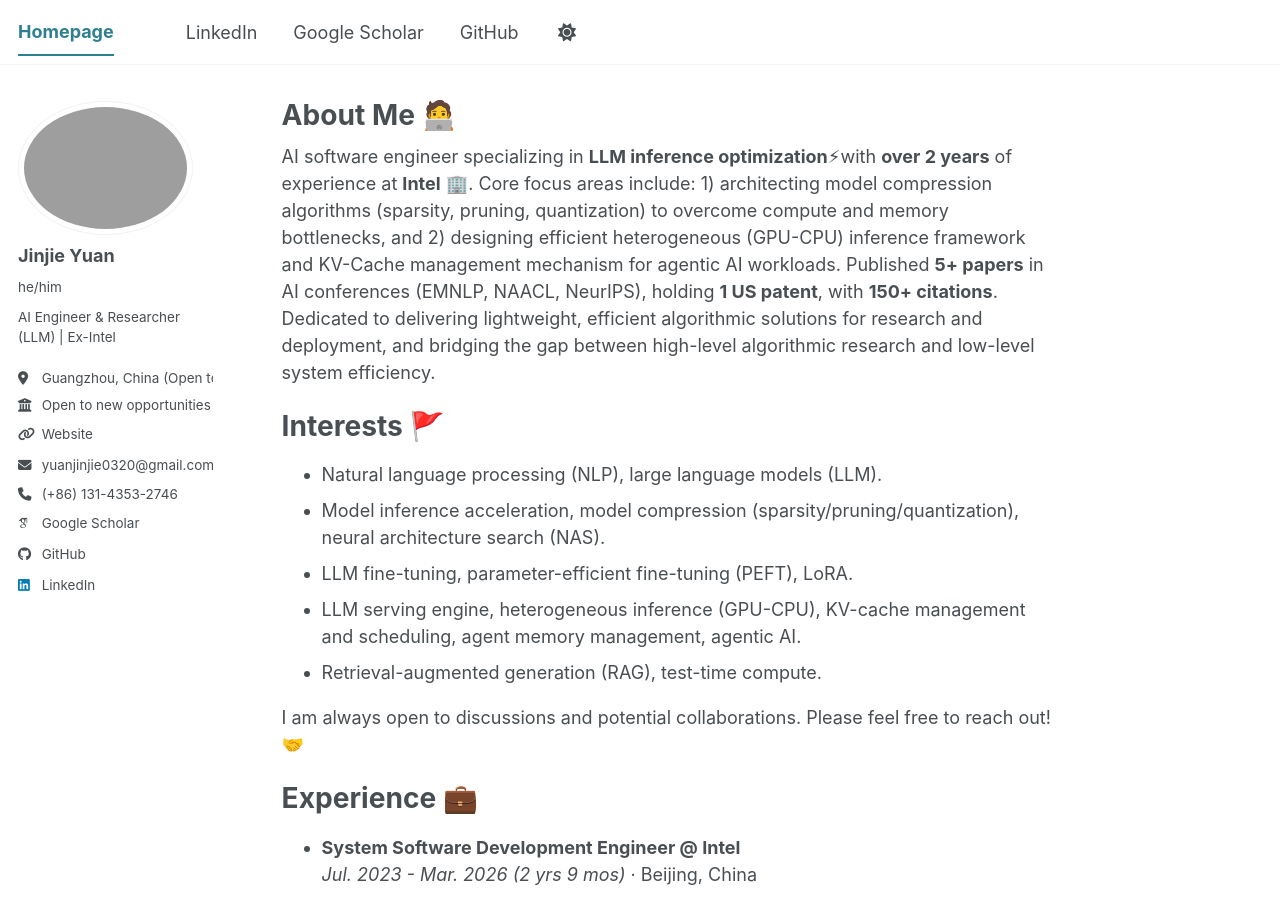
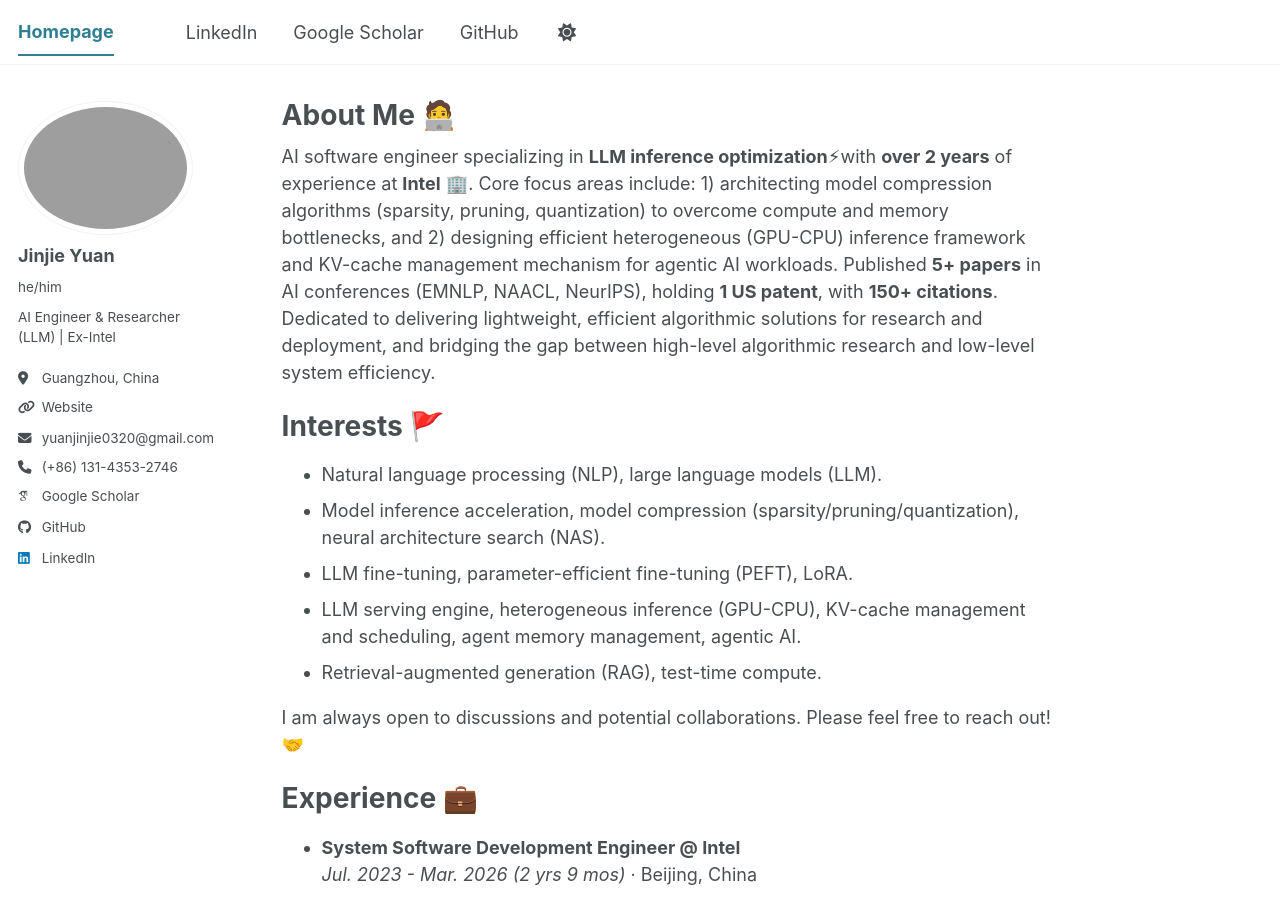
Before and after one commit to Yuan0320/Yuan0320.github.io, a Jekyll site: the page built from _pages/about.md, in a window 1280 px wide and 900 px high. Built offline with Jekyll 4.4.1, drawn with Linux system fonts in a browser that asks for light colours; some web fonts are replaced; our own code applies the rules of GitHub Pages for plain Markdown files; a script bundle is joined from its source files by our own code; library files that are not in the unit come from our copies.

Commit message:
update
Signed-off-by: Yuan0320 <315390366@qq.com>

```diff
--- a/_config.yml
+++ b/_config.yml
@@ -26,8 +26,8 @@ author:
   name             : "Jinjie Yuan"
   pronouns         : "he/him"
   bio              : "AI Engineer & Researcher (LLM) | Ex-Intel"
-  location         : "Guangzhou, China (Open to relocation)"
-  employer         : "Open to new opportunities"
+  location         : "Guangzhou, China"
+  # employer         : "Open to new opportunities"
   uri              : "https://yuan0320.github.io"
   # email            : "jinjie.yuan@intel.com"
   email   : "yuanjinjie0320@gmail.com"
--- a/_pages/about.md
+++ b/_pages/about.md
@@ -8,7 +8,7 @@ redirect_from:
     - /about.html
 ---
 
-AI software engineer specializing in **LLM inference optimization**⚡with **over 2 years** of experience at **Intel** 🏢. Core focus areas include: 1) architecting model compression algorithms (sparsity, pruning, quantization) to overcome compute and memory bottlenecks, and 2) designing efficient heterogeneous (GPU-CPU) inference framework and KV-Cache management mechanism for agentic AI workloads. Published **5+ papers** in AI conferences (EMNLP, NAACL, NeurIPS), holding **1 US patent**, with **150+ citations**. Dedicated to delivering lightweight, efficient algorithmic solutions for research and deployment, and bridging the gap between high-level algorithmic research and low-level system efficiency.
+AI software engineer specializing in **LLM inference optimization**⚡with **over 2 years** of experience at **Intel** 🏢. Core focus areas include: 1) architecting model compression algorithms (sparsity, pruning, quantization) to overcome compute and memory bottlenecks, and 2) designing efficient heterogeneous (GPU-CPU) inference framework and KV-cache management mechanism for agentic AI workloads. Published **5+ papers** in AI conferences (EMNLP, NAACL, NeurIPS), holding **1 US patent**, with **150+ citations**. Dedicated to delivering lightweight, efficient algorithmic solutions for research and deployment, and bridging the gap between high-level algorithmic research and low-level system efficiency.
 
 Interests 🚩
 ======
```
